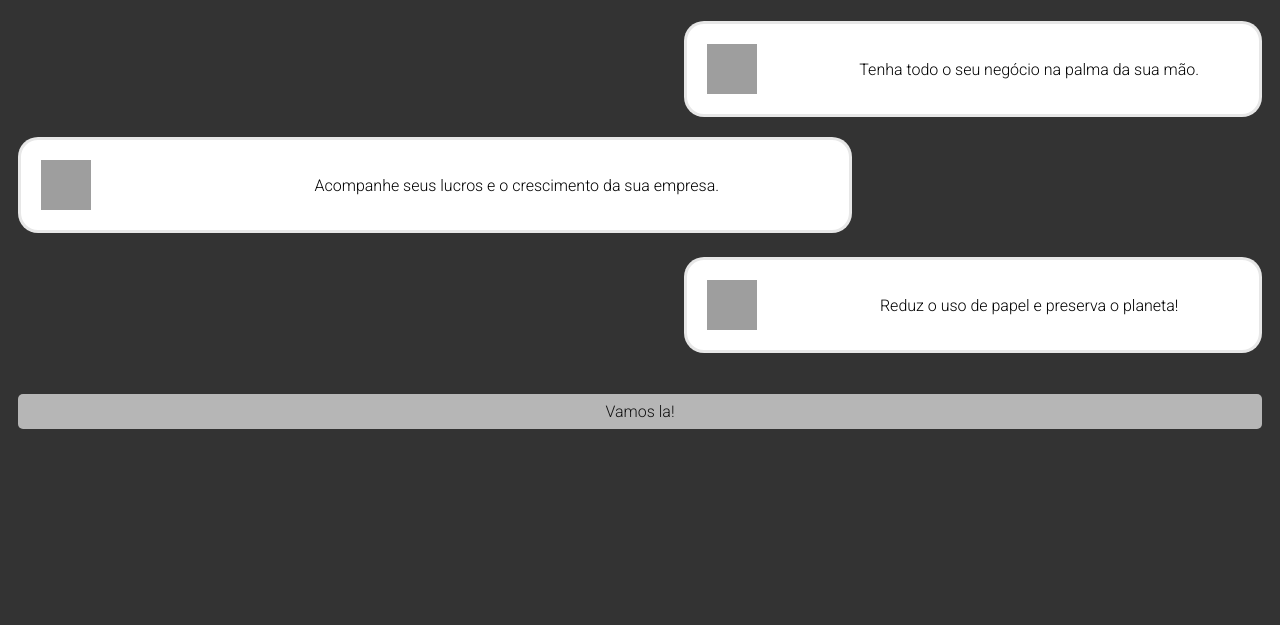
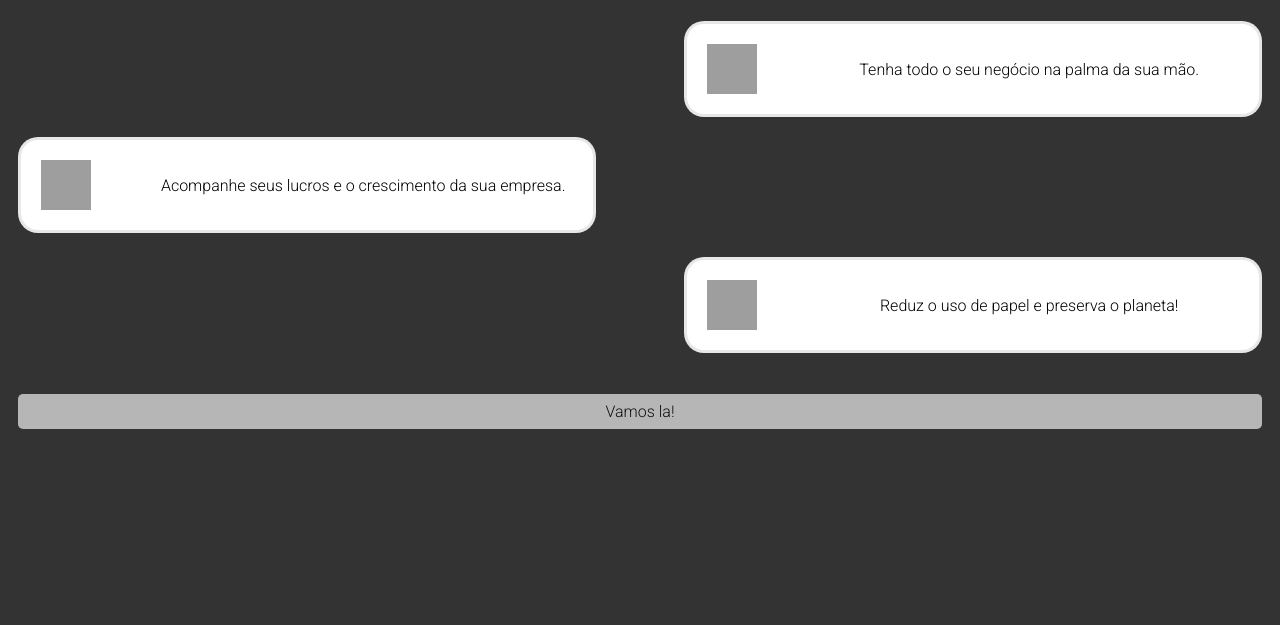
Before and after one commit to curtinaz/bakery, a plain HTML site: page index.html in a window 1280 px wide. Shown: the part 175-800 px from the top of the page. Drawn offline with Linux system fonts and the light colour scheme; grey boxes are pictures that could not be loaded.

Commit message:
Update main.css

```diff
--- a/css/main.css
+++ b/css/main.css
@@ -55,7 +55,7 @@ header {
     border-radius: 20px;
     padding: 20px 40px 20px 20px;
     height: 50px;
-    max-width: 60%;
+    max-width: 250px;
     text-align: left;
     border: solid rgba(24, 24, 24, 0.1);
 }
```
